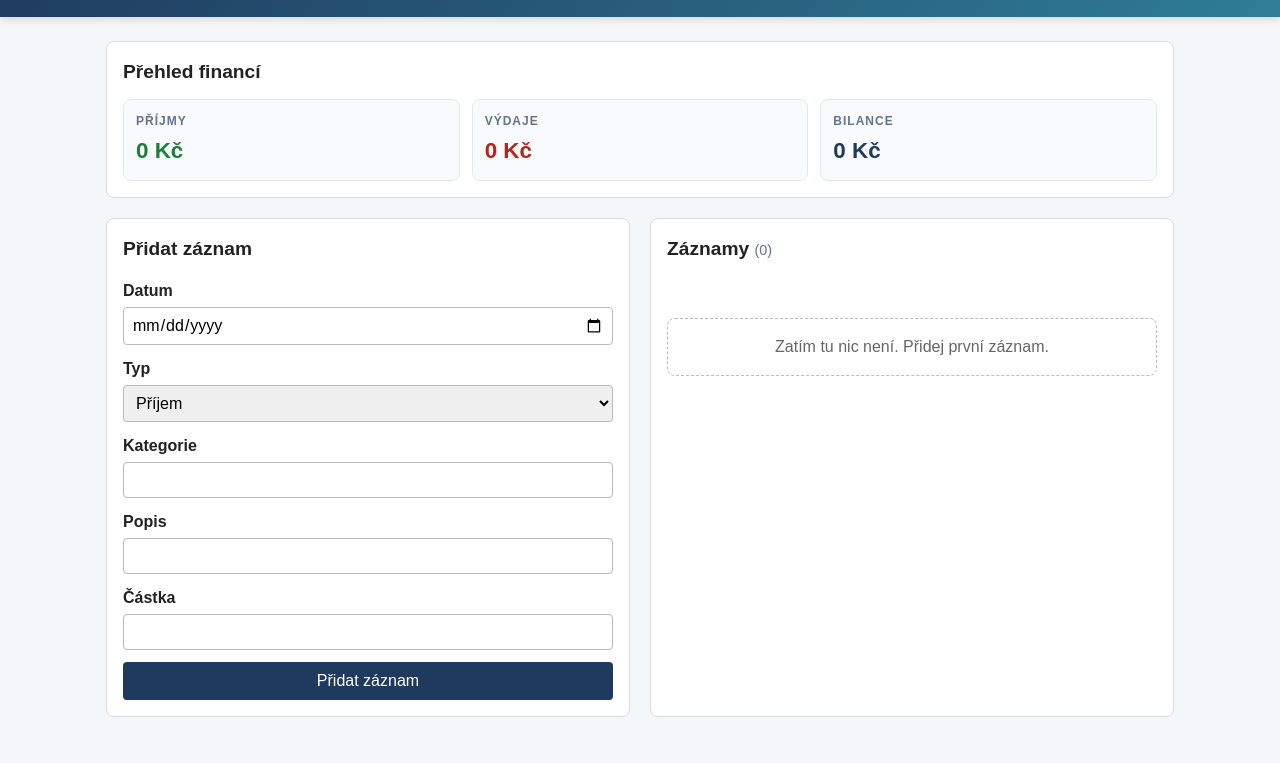
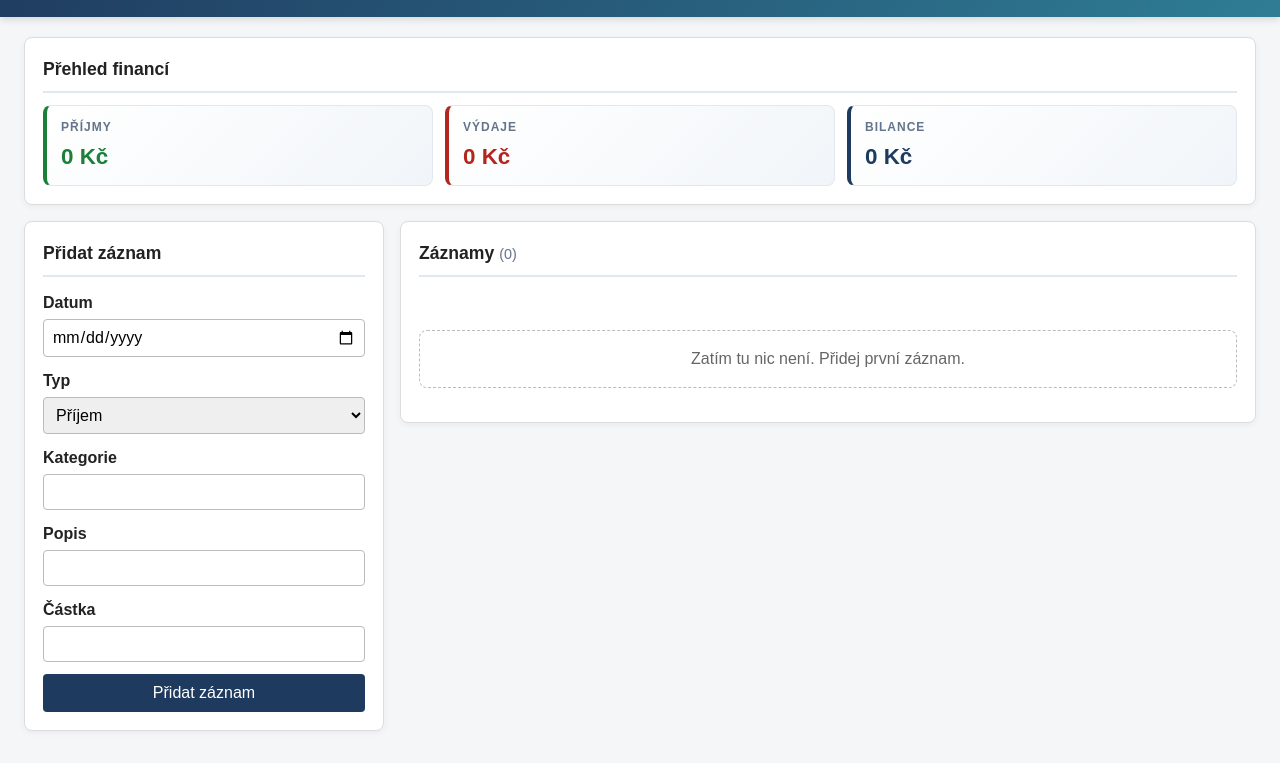
Before and after one commit to karelpilouoficialni/school, a plain HTML site: page web3/Projekt/index.html in a window 1280 px wide. Shown: the part 94-857 px from the top of the page. Before the commit the page ends 835 px from the top, so only its background shows below. Drawn offline with Linux system fonts and the light colour scheme.

Commit message:
Zlepšení designu (pokus)
Formulář jako panel, širší tabulka, stejná tlačítka, živější karty.

```diff
--- a/web3/Projekt/style.css
+++ b/web3/Projekt/style.css
@@ -48,18 +48,18 @@ header p {
 
 .rozlozeni {
     display: grid;
-    grid-template-columns: 1fr 1fr;
-    gap: 20px;
-    max-width: 1100px;
-    margin: 24px auto;
-    padding: 0 16px;
+    grid-template-columns: minmax(280px, 360px) 1fr;
+    gap: 16px;
+    align-items: start;
+    padding: 20px 24px 32px;
 }
 
 .rozlozeni section {
     background: white;
     border: 1px solid #dcdcdc;
     border-radius: 8px;
-    padding: 16px;
+    padding: 18px;
+    box-shadow: 0 2px 6px rgba(15, 23, 42, 0.05);
     animation: objevitSe 0.4s ease both;
 }
 
@@ -76,7 +76,9 @@ header p {
 
 .rozlozeni h2 {
     margin-top: 0;
-    font-size: 1.2rem;
+    padding-bottom: 8px;
+    border-bottom: 2px solid #e2e8f0;
+    font-size: 1.1rem;
 }
 
 .pocet {
@@ -109,10 +111,28 @@ header p {
     flex: 1;
     min-width: 170px;
     margin: 0;
-    padding: 12px;
-    background: #f8fafc;
+    padding: 12px 14px;
+    background: linear-gradient(135deg, #ffffff, #f1f5f9);
     border: 1px solid #e2e8f0;
+    border-left: 4px solid #cbd5e1;
     border-radius: 8px;
+    transition: box-shadow 0.2s;
+}
+
+#souhrn p:hover {
+    box-shadow: 0 4px 10px rgba(15, 23, 42, 0.08);
+}
+
+#souhrn p:nth-child(2) {
+    border-left-color: #1b7f3a;
+}
+
+#souhrn p:nth-child(3) {
+    border-left-color: #b3261e;
+}
+
+#souhrn p:nth-child(4) {
+    border-left-color: #1f3a5f;
 }
 
 .popisek {
@@ -194,9 +214,7 @@ button:active {
 }
 
 button.smazat {
-    padding: 6px 10px;
     background: #b3261e;
-    font-size: 0.85rem;
 }
 
 button.smazat:hover {
@@ -206,6 +224,14 @@ button.smazat:hover {
 .akce {
     display: flex;
     gap: 6px;
+    align-items: center;
+}
+
+.akce button,
+button.zrusit {
+    padding: 6px 10px;
+    font-size: 0.85rem;
+    white-space: nowrap;
 }
 
 button.zrusit {
@@ -223,7 +249,7 @@ table {
 
 th,
 td {
-    padding: 8px;
+    padding: 6px 8px;
     border-bottom: 1px solid #e0e0e0;
     text-align: left;
     transition: background 0.15s;
@@ -278,8 +304,9 @@ tbody tr:hover {
     text-align: center;
 }
 
-@media (max-width: 700px) {
+@media (max-width: 900px) {
     .rozlozeni {
         grid-template-columns: 1fr;
+        padding: 16px;
     }
 }
```
